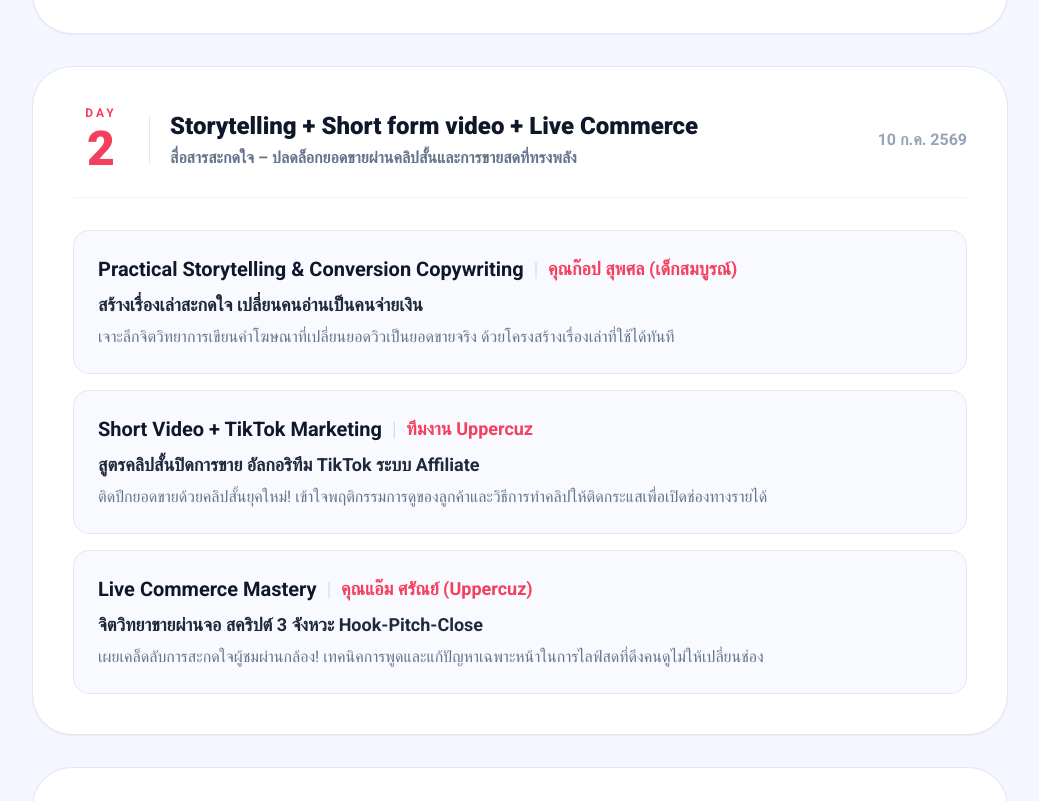
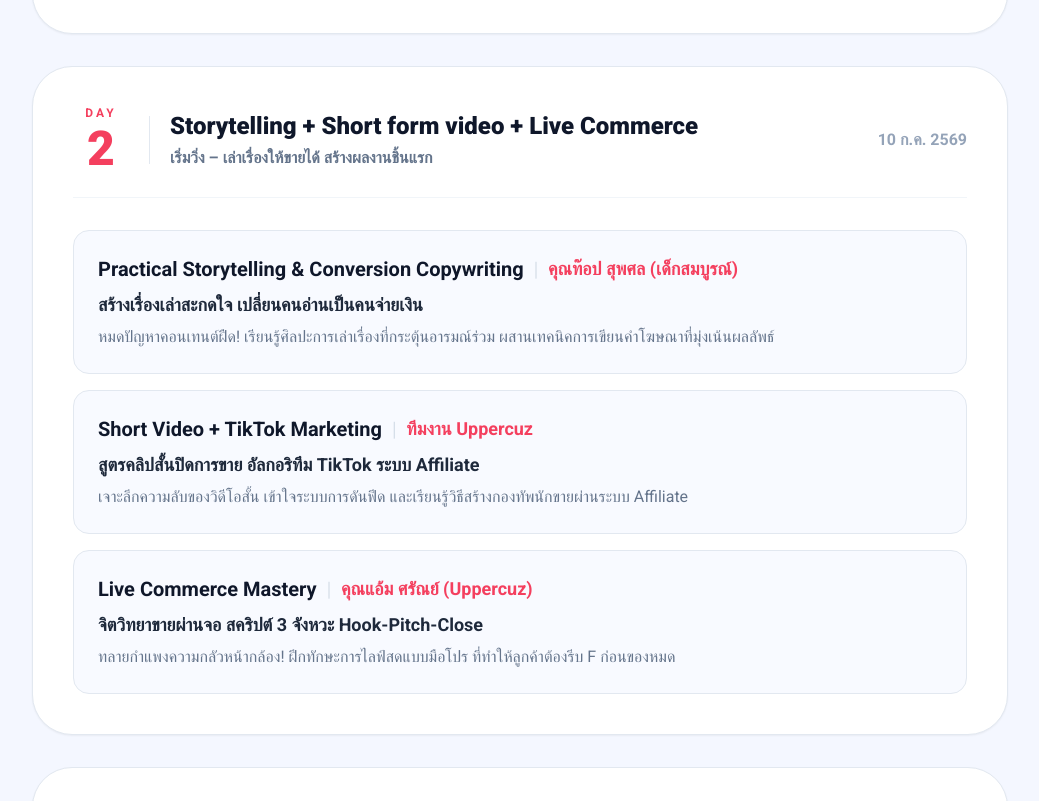
Before and after one commit to poohphurit/RunProject, a React (Vite) app: page / in a window 1280 px wide. Shown: the part 2229-3030 px from the top of the page, without its empty margins (120-1159 px from the left). Built offline with nearby package versions, Linux system fonts and the light colour scheme; the HTML template or start-up script is replaced by a standard one; a web font is replaced by a local one.

Commit message:
feat: align Day 2 syllabus topics text and speaker spelling with the mockup

```diff
--- a/src/App.jsx
+++ b/src/App.jsx
@@ -18,7 +18,7 @@ const syllabus = [
       },
       {
         title: 'CEO Branding - The Power of Personal Authority',
-        speaker: 'คุณแอ๊ม ศรัณย์ (Uppercuz)',
+        speaker: 'คุณแอ้ม ศรัณย์ (Uppercuz)',
         detail: 'วาง Positioning ผู้นำในยุคที่ลูกค้าไว้ใจ “คน” มากกว่า “ร้าน”',
         extra: 'ดึงศักยภาพของคุณออกมาเป็นจุดขาย! เรียนรู้วิธีการสื่อสารให้ทรงพลัง เพื่อก้าวขึ้นเป็นผู้นำทางความคิด',
       },
@@ -34,25 +34,25 @@ const syllabus = [
     day: 'DAY 2',
     date: '10 ก.ค. 2569',
     theme: 'Storytelling + Short form video + Live Commerce',
-    subTheme: 'สื่อสารสะกดใจ – ปลดล็อกยอดขายผ่านคลิปสั้นและการขายสดที่ทรงพลัง',
+    subTheme: 'เริ่มวิ่ง – เล่าเรื่องให้ขายได้ สร้างผลงานชิ้นแรก',
     topics: [
       {
         title: 'Practical Storytelling & Conversion Copywriting',
-        speaker: 'คุณก๊อป สุพศล (เด็กสมบูรณ์)',
+        speaker: 'คุณท๊อป สุพศล (เด็กสมบูรณ์)',
         detail: 'สร้างเรื่องเล่าสะกดใจ เปลี่ยนคนอ่านเป็นคนจ่ายเงิน',
-        extra: 'เจาะลึกจิตวิทยาการเขียนคำโฆษณาที่เปลี่ยนยอดวิวเป็นยอดขายจริง ด้วยโครงสร้างเรื่องเล่าที่ใช้ได้ทันที',
+        extra: 'หมดปัญหาคอนเทนต์ฝืด! เรียนรู้ศิลปะการเล่าเรื่องที่กระตุ้นอารมณ์ร่วม ผสานเทคนิคการเขียนคำโฆษณาที่มุ่งเน้นผลลัพธ์',
       },
       {
         title: 'Short Video + TikTok Marketing',
         speaker: 'ทีมงาน Uppercuz',
         detail: 'สูตรคลิปสั้นปิดการขาย อัลกอริทึม TikTok ระบบ Affiliate',
-        extra: 'ติดปีกยอดขายด้วยคลิปสั้นยุคใหม่! เข้าใจพฤติกรรมการดูของลูกค้าและวิธีการทำคลิปให้ติดกระแสเพื่อเปิดช่องทางรายได้',
+        extra: 'เจาะลึกความลับของวิดีโอสั้น เข้าใจระบบการดันฟีด และเรียนรู้วิธีสร้างกองทัพนักขายผ่านระบบ Affiliate',
       },
       {
         title: 'Live Commerce Mastery',
-        speaker: 'คุณแอ๊ม ศรัณย์ (Uppercuz)',
+        speaker: 'คุณแอ้ม ศรัณย์ (Uppercuz)',
         detail: 'จิตวิทยาขายผ่านจอ สคริปต์ 3 จังหวะ Hook-Pitch-Close',
-        extra: 'เผยเคล็ดลับการสะกดใจผู้ชมผ่านกล้อง! เทคนิคการพูดและแก้ปัญหาเฉพาะหน้าในการไลฟ์สดที่ดึงคนดูไม่ให้เปลี่ยนช่อง',
+        extra: 'ทลายกำแพงความกลัวหน้ากล้อง! ฝึกทักษะการไลฟ์สดแบบมือโปร ที่ทำให้ลูกค้าต้องรีบ F ก่อนของหมด',
       },
     ],
   },
```
